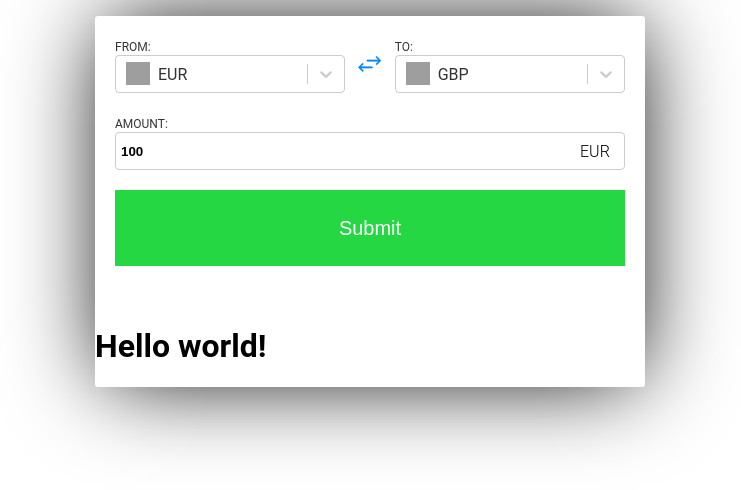
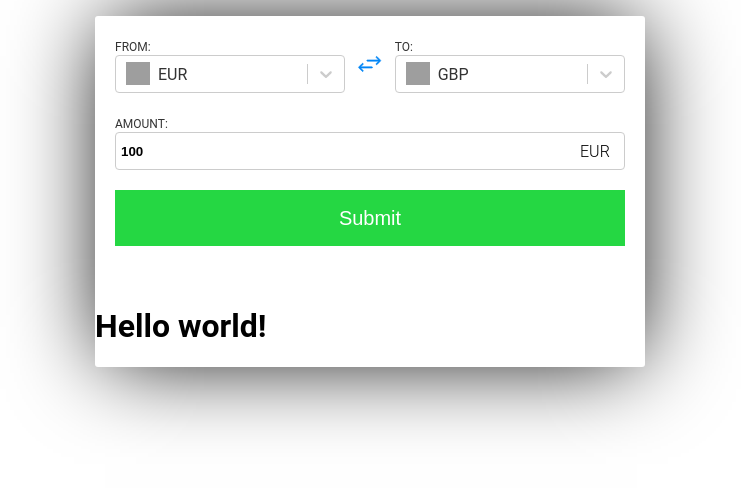
Before and after one commit to Arnanasas/Currency-Converter-Widget, a React (Create React App) app: page / in a window 1280 px wide. Shown: the top 490 px of the page, without its empty margins (270-1011 px from the left). Built offline with nearby package versions, Linux system fonts and the light colour scheme; grey boxes are pictures that could not be loaded.

Commit message:
add Submit Button functionality

```diff
--- a/src/components/Form/SubmitButton.tsx
+++ b/src/components/Form/SubmitButton.tsx
@@ -1,12 +1,13 @@
-import React, {FC} from 'react';
+import React, {FC, MouseEvent} from 'react';
 import styles from './styles/SubmitButton.module.scss';
 
 interface SubmitButtonProps {
-    label: string
+    label: string;
+    onClick: (e: MouseEvent<HTMLButtonElement>) => void;
 }
 
-const SubmitButton: FC<SubmitButtonProps> = ({ label }) => {
-  return <button className={styles.submit}>{label}</button>;
+const SubmitButton: FC<SubmitButtonProps> = ({ label, onClick }) => {
+  return <button className={styles.submit} onClick={onClick} >{label}</button>;
 };
 
 export default SubmitButton;
--- a/src/components/Form/styles/SubmitButton.module.scss
+++ b/src/components/Form/styles/SubmitButton.module.scss
@@ -2,7 +2,7 @@
 
 .submit {
     width: 100%;
-    height: 76px;
+    height: 56px;
     border: none;
     color: white;
     font-size: $font-size-large;
```
